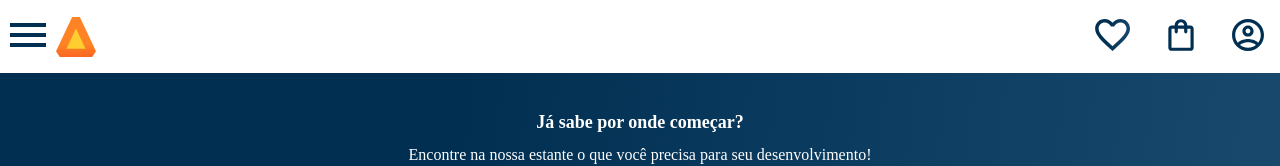
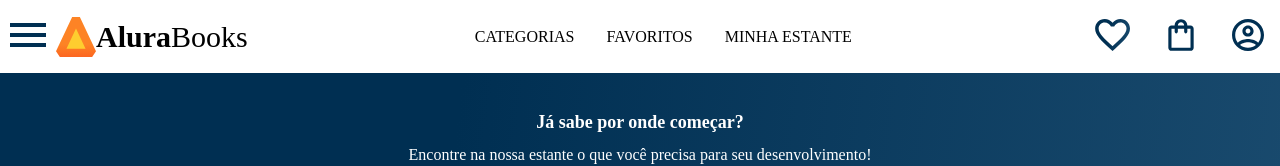
Before and after one commit to PedroCamisa10/mobilePEDROCA, a plain HTML site: page index.html in a window 1280 px wide. Shown: the top 166 px of the page. Drawn offline with nearby package versions, Linux system fonts and the light colour scheme.

Commit message:
Add files via upload

```diff
--- a/index.html
+++ b/index.html
@@ -9,8 +9,9 @@
     <link rel="preconnect" href="https://fonts.googleapis.com">
 <link rel="preconnect" href="https://fonts.gstatic.com" crossorigin>
 <link href="https://fonts.googleapis.com/css2?family=Poppins:wght@300;400;500;700&display=swap" rel="stylesheet">
-    <title>AluraBooks</title>
-    <link rel="stylesheet" href="https://cdn.jsdelivr.net/npm/swiper@10/swiper-bundle.min.css"
+<link href="https://fonts.googleapis.com/css2?family=Josefin+Sans:wght@400;700&display=swap" rel="stylesheet">
+<title>AluraBooks</title>
+<link rel="stylesheet" href="https://cdn.jsdelivr.net/npm/swiper@10/swiper-bundle.min.css"
 />
 </head>
 
@@ -40,7 +41,13 @@
                 </li>
             </ul>
             <img src="./img/Logo (1).svg" alt="Logo do AluraBooks">
+            <h1 class="container__titulo"><b class="container__titulo--negrito"> Alura</b>Books</h1>
         </div>
+        <ul class="opcoes">
+            <li class="opcoes__item">Categorias</li>
+            <li class="opcoes__item"><a href="#" class="opcoes__link">Favoritos</a></li>
+            <li class="opcoes__item"><a href="#" class="opcoes__link">Minha estante</a></li>
+            </ul>
         <div class="container">
             <a href="#"><img src="./img/Favoritos (1).svg" alt="Meus Favoritos" class="container__imagem"></a>
             <a href="#"><img src="./img/Sacola.svg" alt="Carinho de Compras" class="container__imagem"></a>
@@ -147,6 +154,10 @@
   slidesPerView:3,
 });
     </script>
+    <hr/>
+    <footer class="rodape">
+    <h2 class="rodape__titulo">Grupo Alura</h2>
+    </footer>
 </body>
 
 </html>
--- a/styles.css
+++ b/styles.css
@@ -3,26 +3,21 @@
 @import url(./styles/carrossel.css);
 @import url(./styles/topicos.css);
 @import url(styles/contato.css);
-:root{
-    --cor-de-fundo:#EBEECE;
-    --branco:white;
-    --laranja:#EB9B00;
-    --azul-degrade:linear-gradient(97.54deg, #002F52 35.49%, #326589 165.37%);
-    --fonte-principal:"Poppins";
+@import url(styles/rodape.css);
+:root {
+    --cor-de-fundo: #EBECEE;
+    --branco: #FFFFFF;
+    --laranja: #EB9B00;
+    --azul-degrade: linear-gradient(97.54deg,
+    #002F52 35.49%, #326589 165.37%);
+    --fonte-principal: “Poppins”;
+    --azul: #002f52;
+    --fonte-secundaria: “Josefin Sans”;
+    --preto: #000000;
 }
-
 body{
     background-color: var(--cor-de-fundo);
     font-family: var(--fonte-principal);
     font-size: 16px;
     font-weight: 400;
 }
-:root {
-    --cor-de-fundo: #EBECEE;
-    --branco: #FFFFFF;
-    --laranja: #EB9B00;
-    --azul-degrade: linear-gradient(97.54deg, #002F52 35.49%, #326589
-    165.37%);
-    --fonte-principal: “Poppins”;
-    --azul: #002f52;
-}
--- a/styles/contato.css
+++ b/styles/contato.css
@@ -27,6 +27,6 @@ background-clip: text;
 .contato__email::placeholder {
     font-family: var(--fonte-principal);
     color: var(--azul);
-    background: url(“../img/Email.svg”) no-repeat;
+    background: url(../img/Email.svg) no-repeat;
     padding-left: 2em;
 }
--- a/styles/header.css
+++ b/styles/header.css
@@ -53,3 +53,40 @@
 .container__botao{
     display: none;
 }
+@media screen and (min-width: 1024px) {
+.container__titulo,.container__titulo--negrito {
+    font-family: var(--fonte-secundario);
+    font-size: 30px;
+    }
+    .opcoes {
+        display: flex;
+        }
+    .opcoes__item {
+        padding: 0 1em;
+        text-transform: uppercase;
+        }
+    .opcoes__link {
+        text-decoration: none;
+        color: var(--preto);
+        }
+
+
+}
+.container__titulo {
+    font-weight: 400;
+}
+.container__titulo--negrito {
+    font-weight: 700;
+
+}
+.opcoes {
+    display: flex;
+    }
+.opcoes__item {
+    padding: 0 1em;
+    text-transform: uppercase;
+    }
+.opcoes__link {
+    text-decoration: none;
+    color: var(--preto);
+    }
--- /dev/null
+++ b/styles/rodape.css
@@ -0,0 +1,7 @@
+hr {
+    margin: 0;
+}
+.rodape {
+    background-color: var(--branco);
+    padding: 1em;
+}
```
